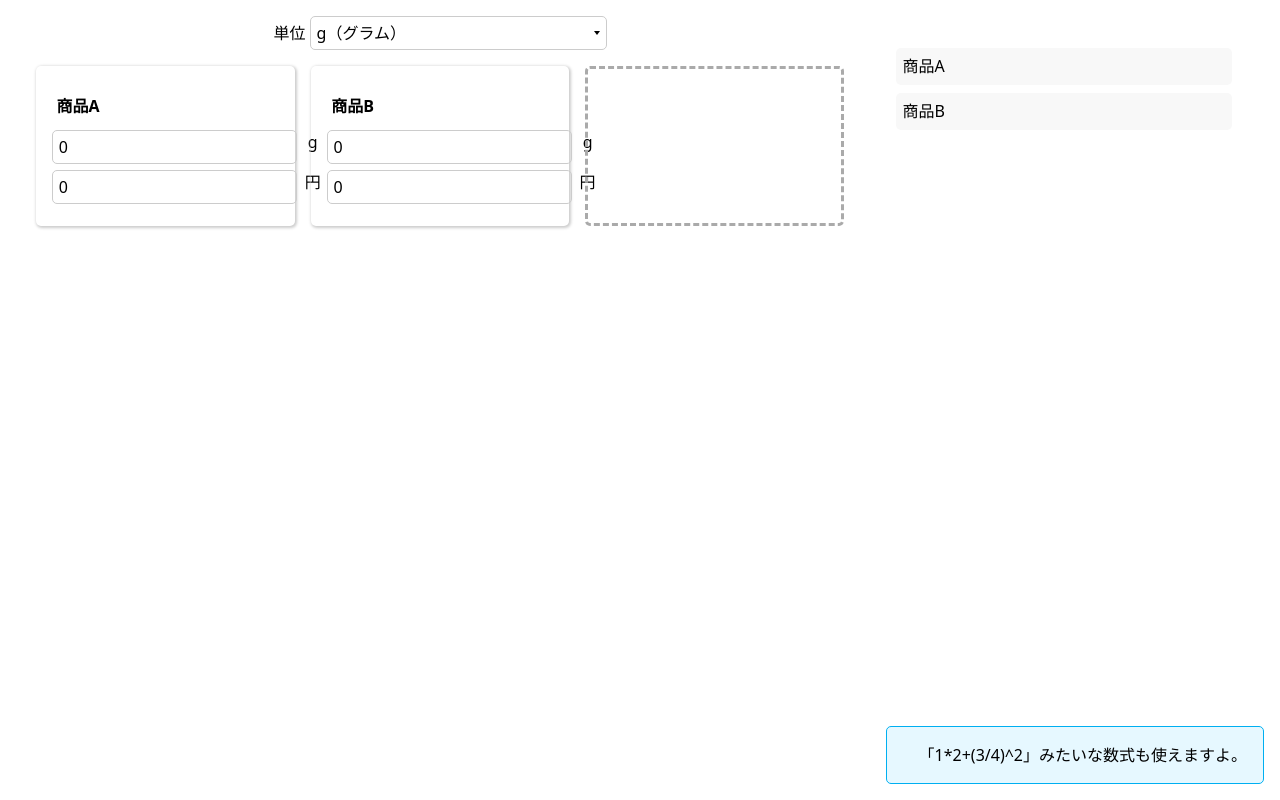
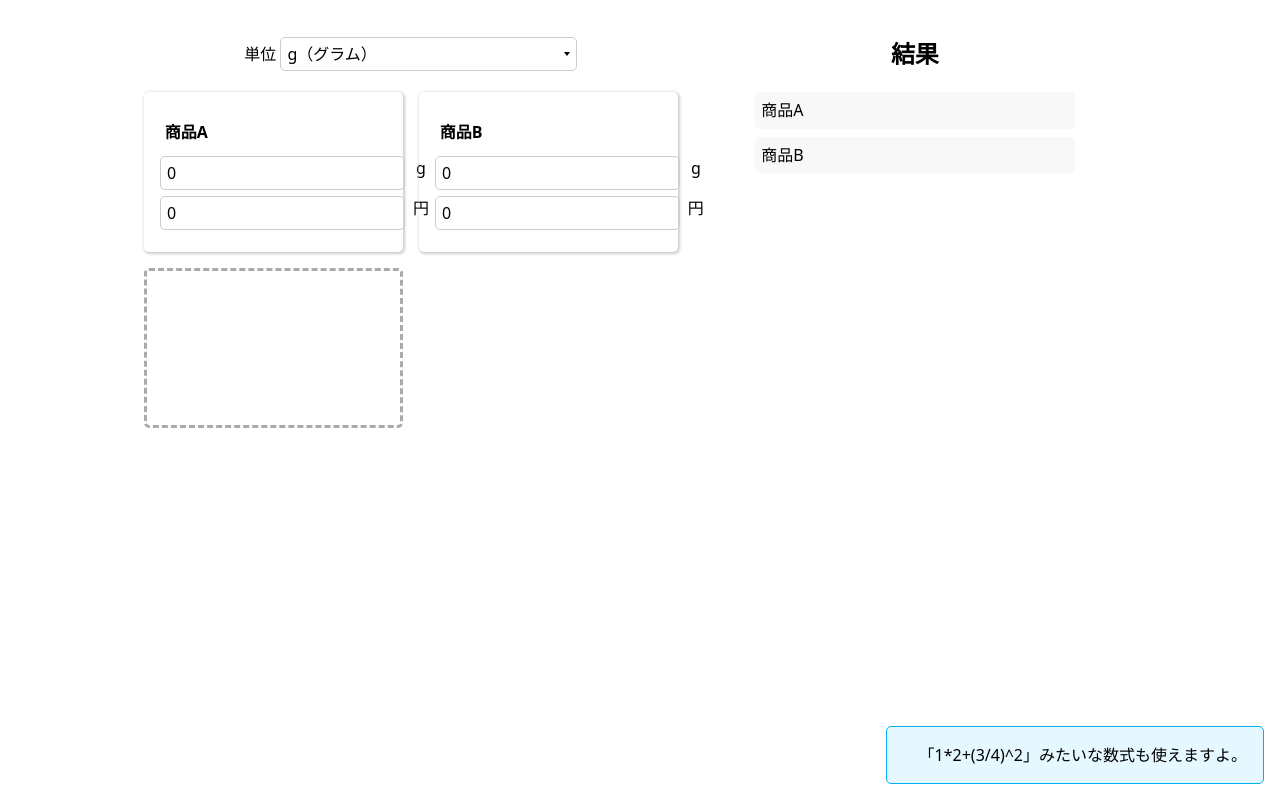
Before and after one commit to mkpoli/unit-price-calculator, a Svelte app: page / in a window 1280 px wide. Built offline with nearby package versions, Linux system fonts and the light colour scheme; some icons are missing.

Commit message:
Redesign layout

```diff
--- a/src/App.svelte
+++ b/src/App.svelte
@@ -61,7 +61,6 @@
 </script>
 
 <main>
-  <div class="main-container">
     <label>
       単位
       <select bind:value={unit}>
@@ -81,7 +80,8 @@
       {/each}
       <NewCard on:click={() => { console.log('clicked'); items.push({ name: `商品${numberToLetter(items.length)}`, value: 0, amount: 0}); items=items }} />
     </div>
-  </div>
+
+  <h2>結果</h2>
 
   <output>
     <Ranking ranking={ranking} unit={unit} />
@@ -106,27 +106,29 @@
   }
 
   main {
+    padding: 1rem;
+    max-width: 1024px;
+    margin: 0 auto;
+
     display: grid;
-    grid-template-columns: 1fr auto;
-    padding: 1rem;
-  }
-
-  .main-container {
-    display: flex;
-    flex-direction: column;
-    align-items: center;
-    justify-content: center;
-    gap: 1rem;
+    grid-template: 1fr auto / 1fr 1fr;
+    grid-auto-flow: column;
+    gap: 0 1rem;
+    place-items: center;
   }
 
   .card-container {
-    display: flex;
+    display: grid;
+    grid-template-columns: 1fr 1fr;
     gap: 1rem;
     flex-wrap: wrap;
+    margin: 0 auto;
+    /* align-items: center; */
+    /* justify-content: center; */
   }
 
   output {
-    padding: 2rem;
-    width: 25rem;
+    width: 20rem;
+    height: 100%;
   }
 </style>
```
